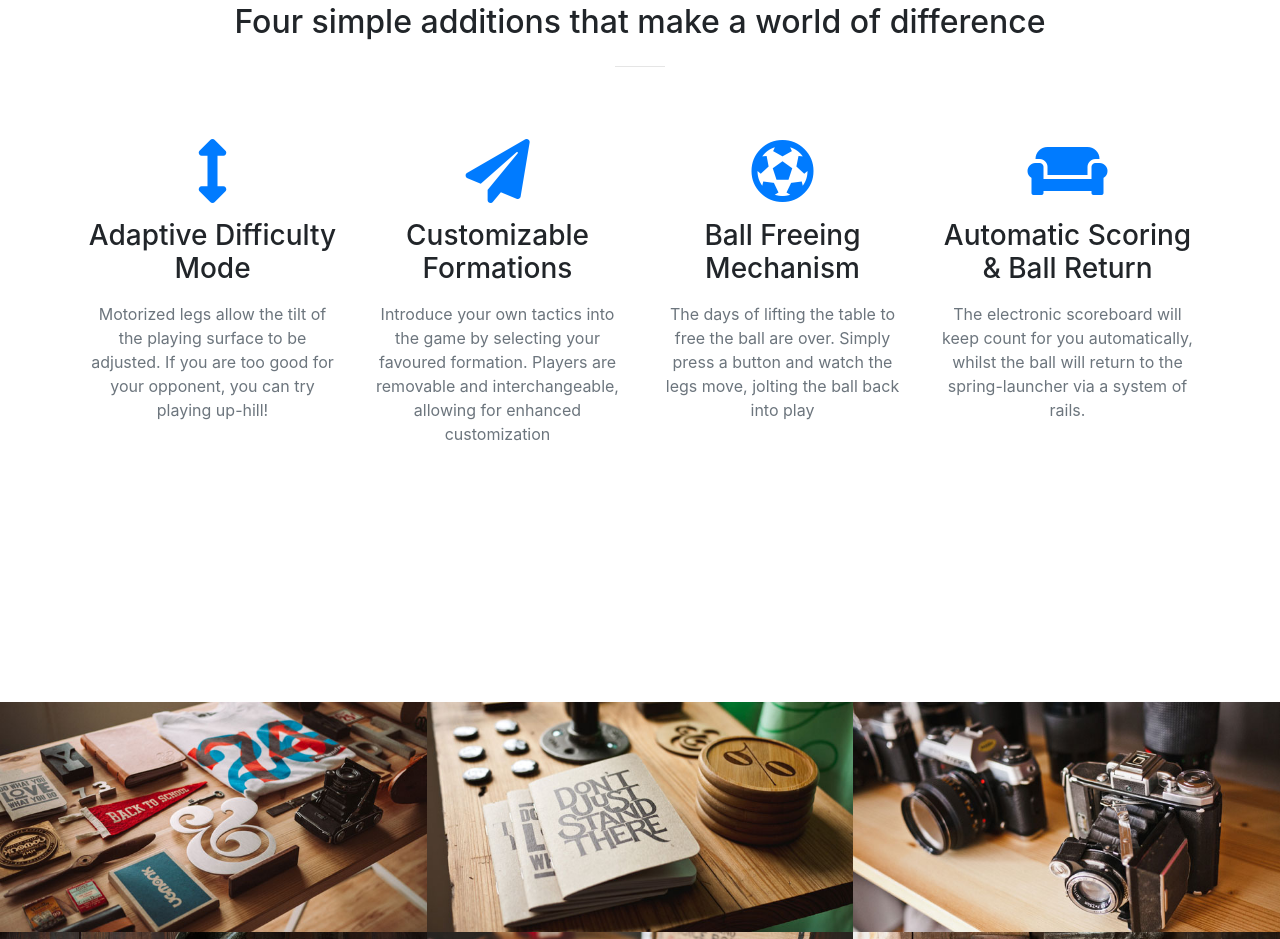
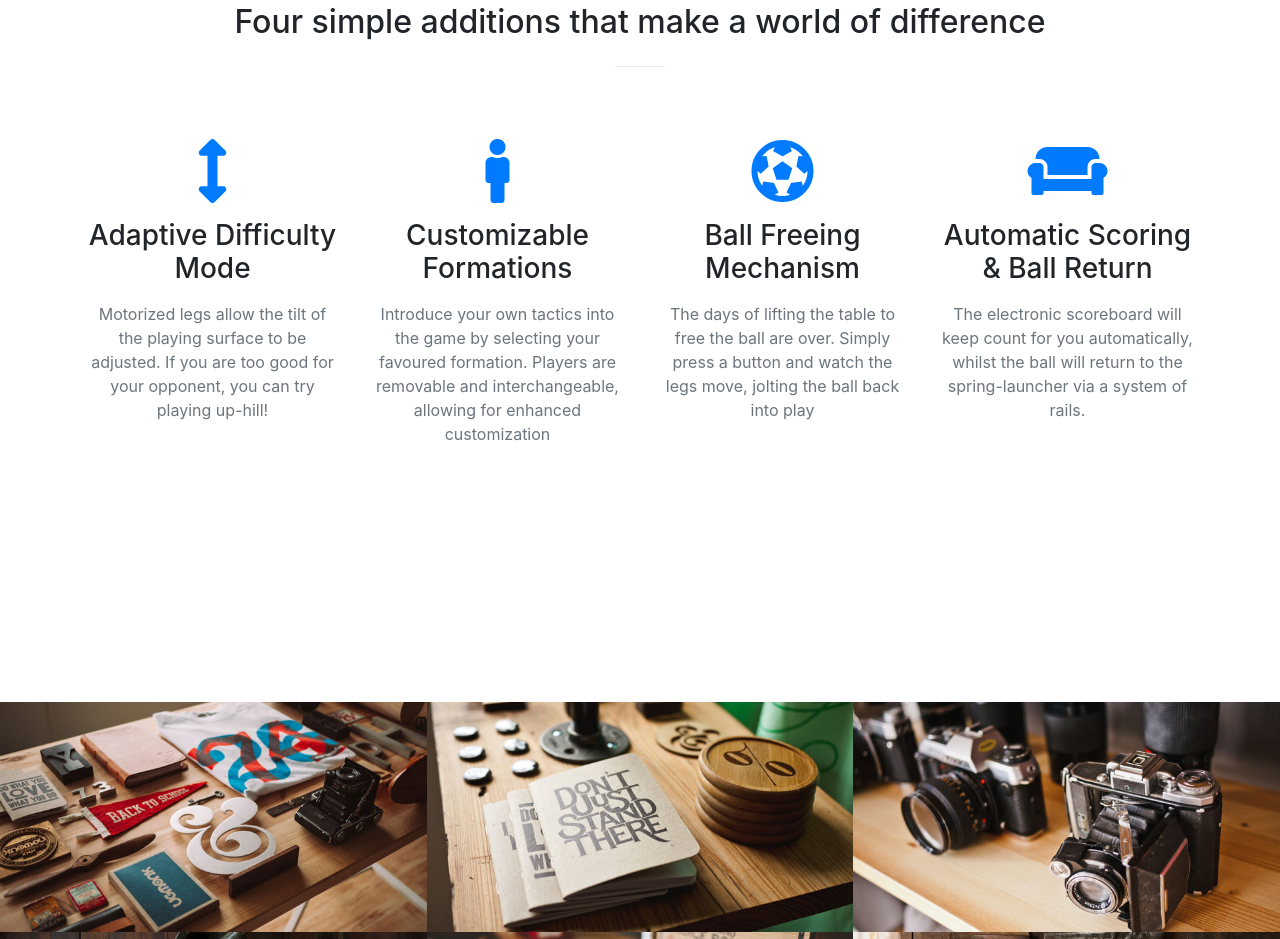
Before and after one commit to dylanhall16/horizons, a website with bundled scripts: page index.html in a window 1280 px wide. Shown: the part 1434-2373 px from the top of the page. Built offline with nearby package versions, Linux system fonts and the light colour scheme.

Commit message:
player icon

```diff
--- a/index.html
+++ b/index.html
@@ -110,7 +110,7 @@
         </div>
         <div class="col-lg-3 col-md-6 text-center">
           <div class="service-box mt-5 mx-auto">
-            <i class="fas fa-4x fa-paper-plane text-primary mb-3 sr-icon-2"></i>
+            <i class="fas fa-4x fa-male text-primary mb-3 sr-icon-2"></i>
             <h3 class="mb-3">Customizable Formations</h3>
             <p class="text-muted mb-0">Introduce your own tactics into the game by selecting your favoured formation. Players are removable and interchangeable, allowing for enhanced customization </p>
           </div>
```
